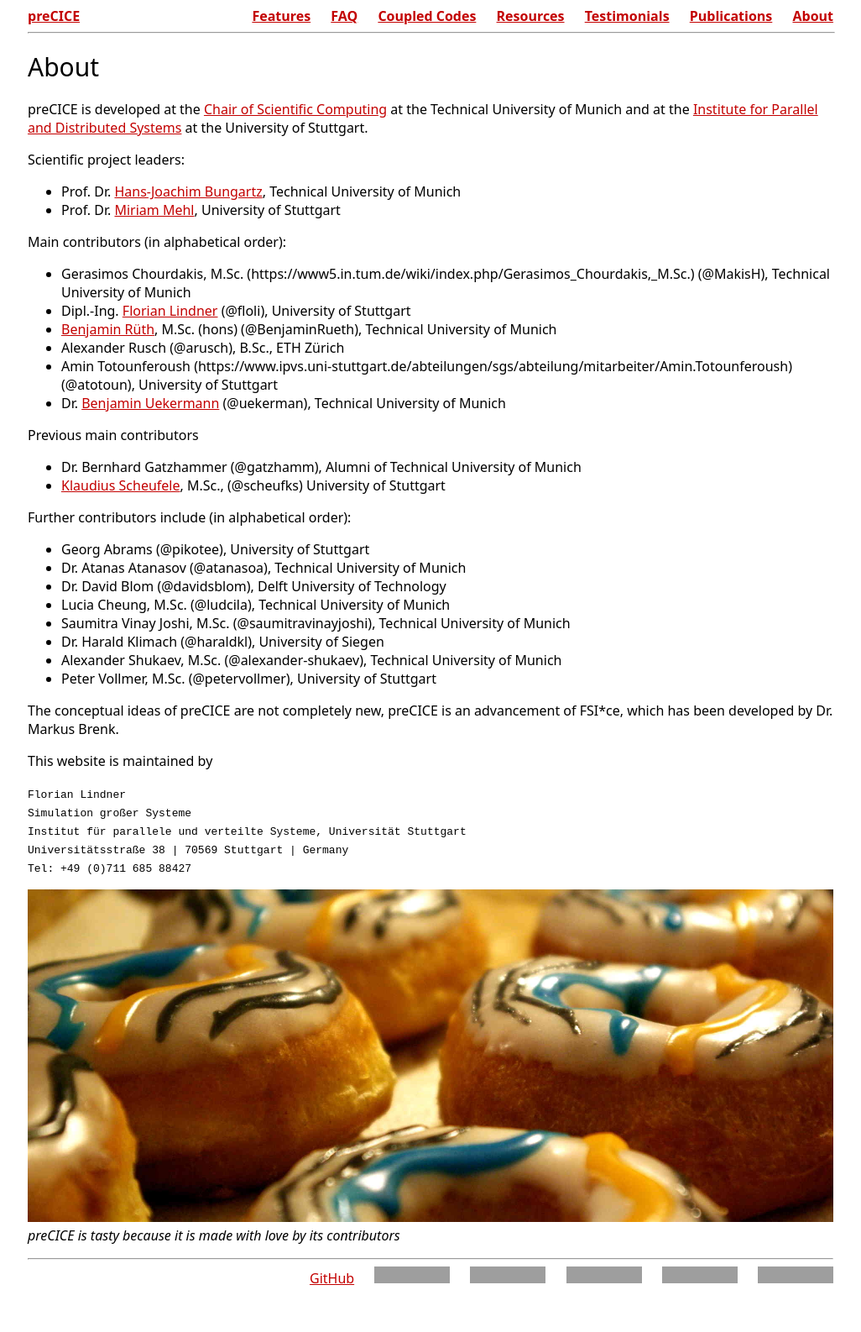
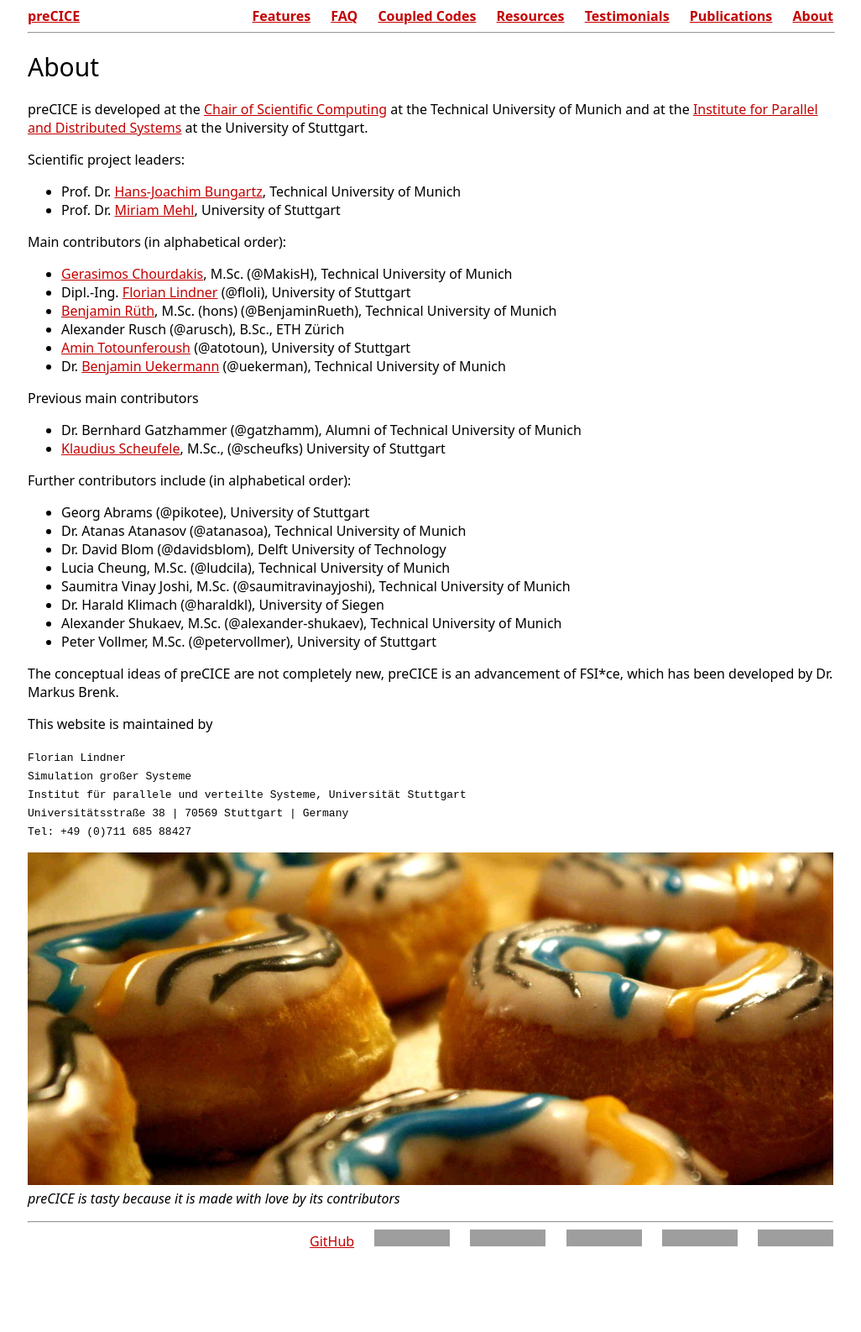
Before and after one commit to precice/precice.github.io_old, a Jekyll site: the page built from 08-about.md, in a window 1280 px wide. Shown: the whole page at 84% size, without its empty margins (127-1153 px from the left). Built offline with Jekyll 4.4.1, drawn with Linux system fonts in a browser that asks for light colours; after the commit the page ends 1542 px from its top, so only the background shows below that; grey boxes are pictures that could not be loaded.

Commit message:
Correct the links

```diff
--- a/08-about.md
+++ b/08-about.md
@@ -15,11 +15,11 @@ Scientific project leaders:
 
 Main contributors (in alphabetical order):
 
-+ Gerasimos Chourdakis, M.Sc. (https://www5.in.tum.de/wiki/index.php/Gerasimos_Chourdakis,_M.Sc.) (@MakisH), Technical University of Munich
++ [Gerasimos Chourdakis](https://www5.in.tum.de/wiki/index.php/Gerasimos_Chourdakis,_M.Sc.), M.Sc.  (@MakisH), Technical University of Munich
 + Dipl.-Ing. [Florian Lindner](https://www.ipvs.uni-stuttgart.de/abteilungen/sgs/abteilung/mitarbeiter/Florian.Lindner) (@floli), University of Stuttgart
 + [Benjamin Rüth](https://www5.in.tum.de/wiki/index.php/Benjamin_R%C3%BCth,_M.Sc._(hons)), M.Sc. (hons) (@BenjaminRueth), Technical University of Munich
 + Alexander Rusch (@arusch), B.Sc., ETH Zürich
-+ Amin Totounferoush (https://www.ipvs.uni-stuttgart.de/abteilungen/sgs/abteilung/mitarbeiter/Amin.Totounferoush) (@atotoun), University of Stuttgart
++ [Amin Totounferoush](https://www.ipvs.uni-stuttgart.de/abteilungen/sgs/abteilung/mitarbeiter/Amin.Totounferoush) (@atotoun), University of Stuttgart
 + Dr. [Benjamin Uekermann](https://www5.in.tum.de/wiki/index.php/Dr._rer._nat._Benjamin_Uekermann) (@uekerman), Technical University of Munich
 
 
```
